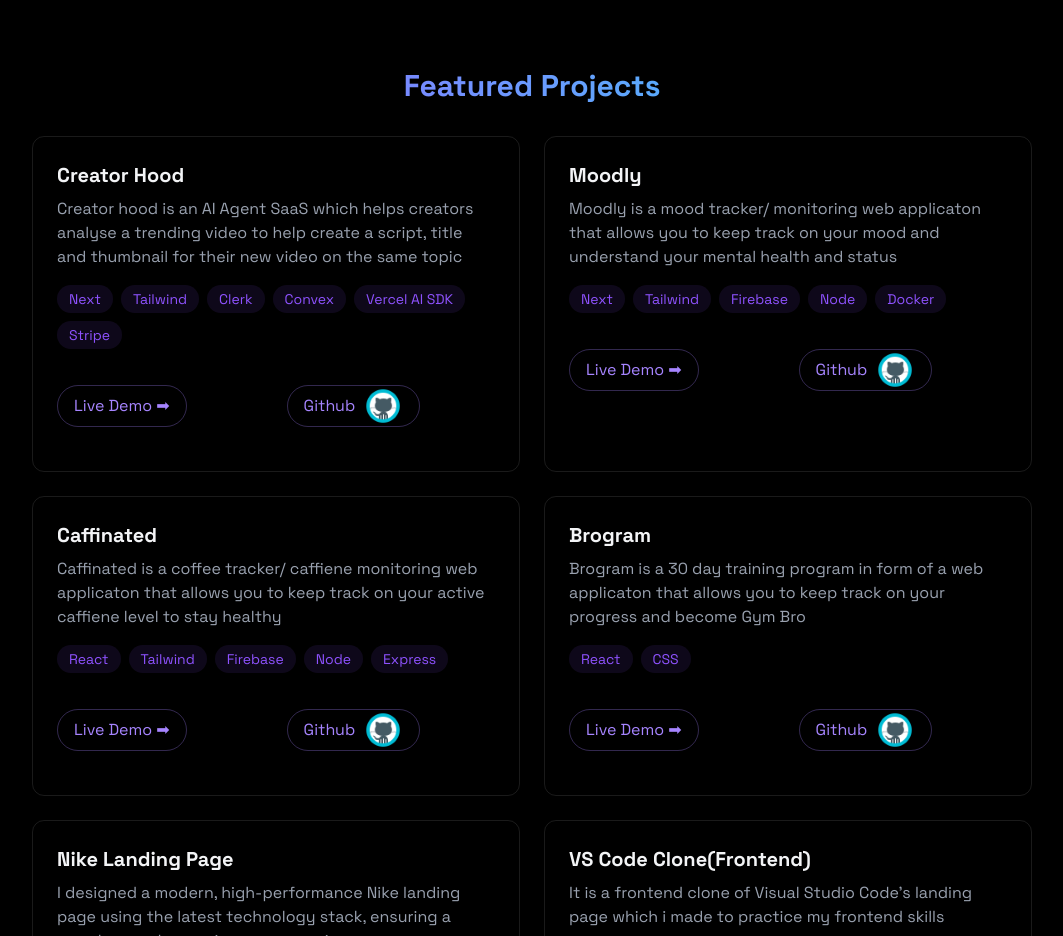
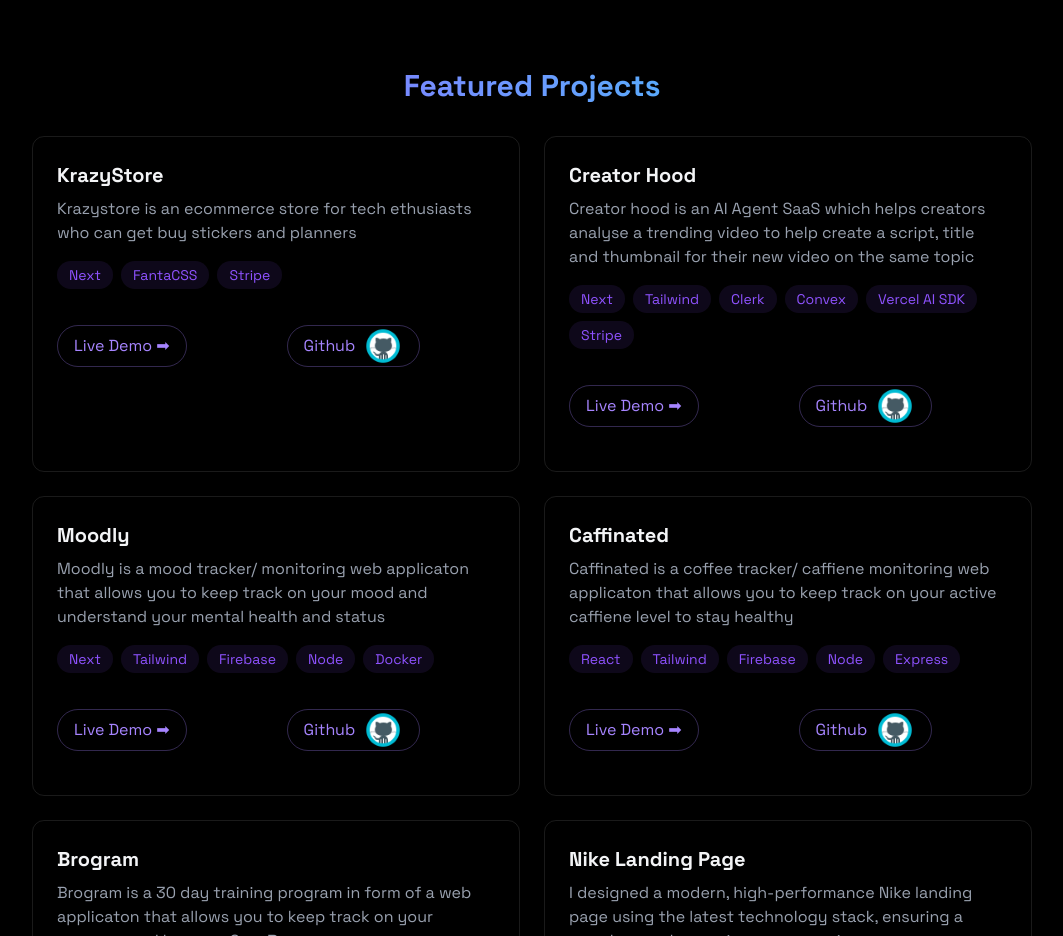
Before and after one commit to MKisKrazy/mk-portfolio, a React (Vite) app: page / in a window 1280 px wide. Shown: the part 2040-2976 px from the top of the page, without its empty margins (108-1171 px from the left). Built offline with nearby package versions, Linux system fonts and the light colour scheme.

Commit message:
krazystore project added

```diff
--- a/src/components/Projects.jsx
+++ b/src/components/Projects.jsx
@@ -9,6 +9,30 @@ export const Projects = () => {
           Featured Projects
         </h2>
         <div className="grid grid-cols-1 md:grid-cols-2 gap-6">
+
+
+        <div className="p-6 rounded-xl border border-white/10 hover:-translate-y-1 hover:border-violet-500/30 hover:shadow-[0_2px_8px_rgba(59,130,246,0.2)] transition">
+              <h3 className="text-xl font-bold mb-2">KrazyStore</h3>
+              <p className="text-gray-400 mb-4"> Krazystore is an ecommerce store for tech ethusiasts who can get buy stickers and planners</p>
+              <div className="flex flex-wrap mb-4 gap-2">
+                {["Next","FantaCSS","Stripe"].map((tech,techkey)=>{
+                  return <span
+                  key={techkey}
+                  className="bg-violet-500/10 text-violet-500 py-1 px-3 rounded-full text-sm hover:bg-violet-500/20
+                                hover:shadow-[0_2px_8px_rgba(59,130,246,0.1)] transition-all
+                "
+                >
+                  {tech}
+                </span>
+                })}
+              </div>
+              <div className="flex  items-center gap-16 md:gap-25">
+                <a href="https://krazystore.vercel.app" className=" text-violet-400 hover:text-violet-300 hover:bg-violet-600/30 transition-all my-5 px-4 py-2 border border-violet-400/30 rounded-full"><div className="flex justify-items-center gap-[4px]"><span>Live</span> <span>Demo</span> <span>➡</span></div></a>
+                <a href="https://github.com/MKisKrazy/krazystore" className=" text-violet-400  flex items-center justify-between gap-2 px-4  border border-violet-400/30 rounded-full hover:scale-105" >
+                Github<img src="/icons8-github-48.png" className="w-10 h-10 mr-6 md:m-0"></img>
+                </a>
+              </div>
+            </div>
 
         <div className="p-6 rounded-xl border border-white/10 hover:-translate-y-1 hover:border-violet-500/30 hover:shadow-[0_2px_8px_rgba(59,130,246,0.2)] transition">
               <h3 className="text-xl font-bold mb-2">Creator Hood</h3>
```
